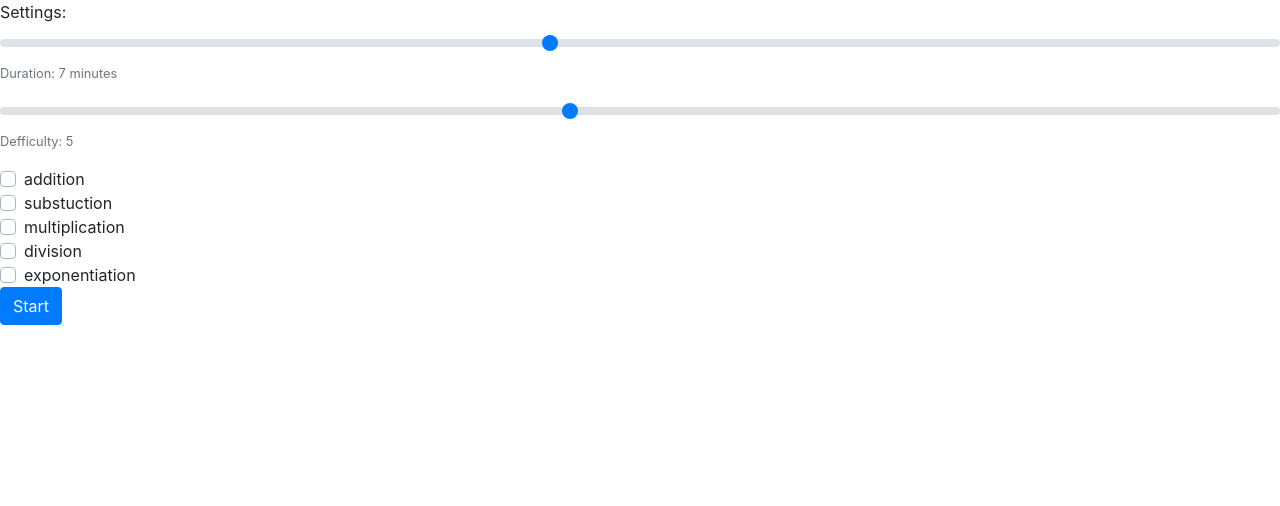
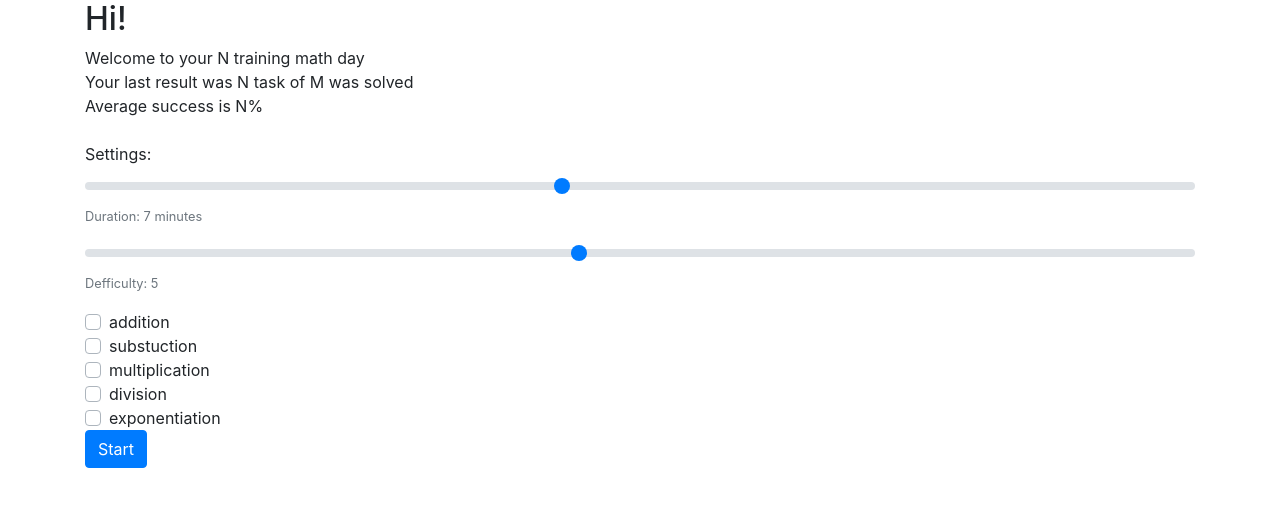
Before and after one commit to ectuser/OTUS-Course, a Vue app in the folder Fourth Month/vue-app/trainyourbrain/: page / in a window 1280 px wide. Shown: the top 506 px of the page. Built offline with nearby package versions, Linux system fonts and the light colour scheme.

Commit message:
Added some styles

```diff
--- a/Fourth Month/vue-app/trainyourbrain/src/components/Settings.vue
+++ b/Fourth Month/vue-app/trainyourbrain/src/components/Settings.vue
@@ -1,5 +1,12 @@
 <template>
     <div id="settings">
+        <b-container>
+            <header class="mb-4">
+                <h2>Hi!</h2>
+                <div>Welcome to your N training math day</div>
+                <div>Your last result was N task of M was solved</div>
+                <div>Average success is N%</div>
+            </header>
         <b-form @submit="onSubmit" onSubmit="return false;">
             <b-form-group
                 id="input-group-1"
@@ -42,6 +49,7 @@
             </div>
             <b-button type="submit" variant="primary">Start</b-button>
       </b-form>
+    </b-container>
     </div>
 </template>
 
```
